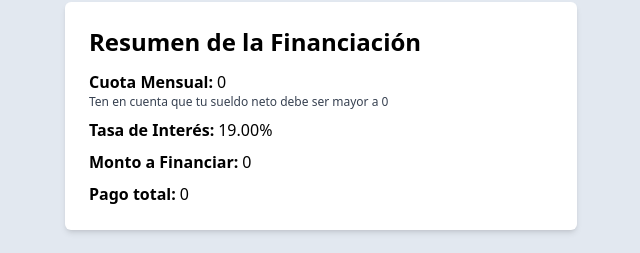
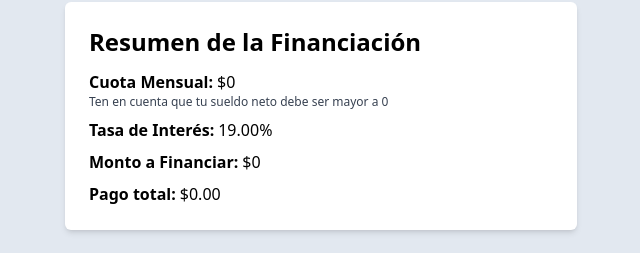
Before and after one commit to No-Country-simulation/equipo-h3-18-proptech, a React (Vite) app in the folder Frontend/h3-18-proptech/: page /simular-prestamo in a window 1280 px wide. Both pictures are taken after a click on the button "Simular Financiamiento". Shown: the part 544-797 px from the top of the page, without its empty margins (319-959 px from the left). Built offline with nearby package versions, Linux system fonts and the light colour scheme.

Commit message:
front: fix(loan-simulator): update totalPayment formula

```diff
--- a/Frontend/h3-18-proptech/src/pages/simulators/LoanSimulatorPage.tsx
+++ b/Frontend/h3-18-proptech/src/pages/simulators/LoanSimulatorPage.tsx
@@ -10,7 +10,7 @@ interface UserLoan {
   minimalSalary: number; // Salario mínimo necesario para poder recibir el financiamiento
   realLoan: number; // Monto Real. Valor que se obtiene restando el monto solicitado por el pago inicial
   interest: string; // Tasa de Interés
-  totalPayment: number; // Pago Total
+  totalPayment: string; // Pago Total
 }
 
 const monthlyReinforcement = {
@@ -60,6 +60,8 @@ export function LoanSimulatorPage() {
       monthlyReinforcement[paymentPlan as 6] * realLoan * extra
     );
 
+    const totalPayment = (realLoan + ((realLoan * Number(interest)) / 100)).toFixed(2)
+
     setLoan({
       financing,
       paymentPlan,
@@ -69,7 +71,7 @@ export function LoanSimulatorPage() {
       minimalSalary: monthlyPayment * 4,
       realLoan,
       interest,
-      totalPayment: monthlyPayment * paymentPlan,
+      totalPayment,
     });
   };
 
@@ -138,7 +140,7 @@ export function LoanSimulatorPage() {
             <div className="flex flex-col">
               <div className="flex gap-1">
                 <p className="font-bold">Cuota Mensual:</p>
-                <span>{loan.monthlyPayment}</span>
+                <span>${loan.monthlyPayment}</span>
               </div>
               <span className="text-xs text-gray-700">
                 {`Ten en cuenta que tu sueldo neto debe ser mayor a ${loan.minimalSalary}`}
@@ -152,12 +154,12 @@ export function LoanSimulatorPage() {
 
             <div className="flex gap-1">
               <p className="font-bold">Monto a Financiar:</p>
-              <span>{loan.realLoan}</span>
+              <span>${loan.realLoan}</span>
             </div>
 
             <div className="flex gap-1">
               <p className="font-bold">Pago total:</p>
-              <span className="font-normal">{loan.totalPayment}</span>
+              <span className="font-normal">${loan.totalPayment}</span>
             </div>
           </article>
         )}
```
